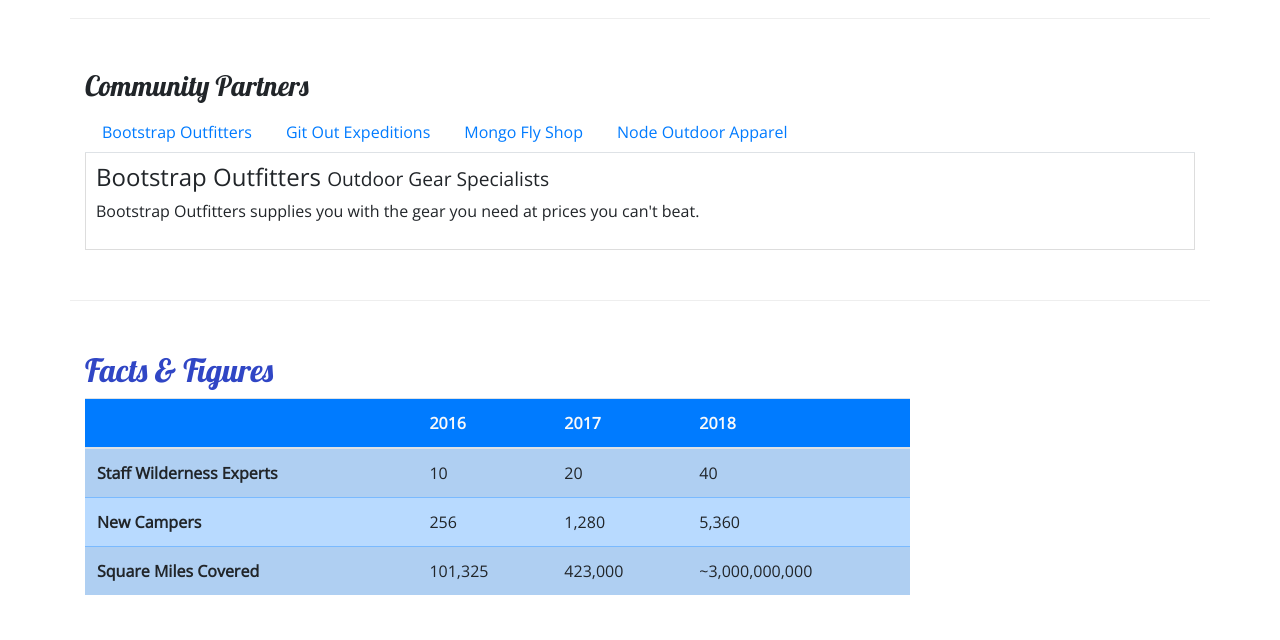
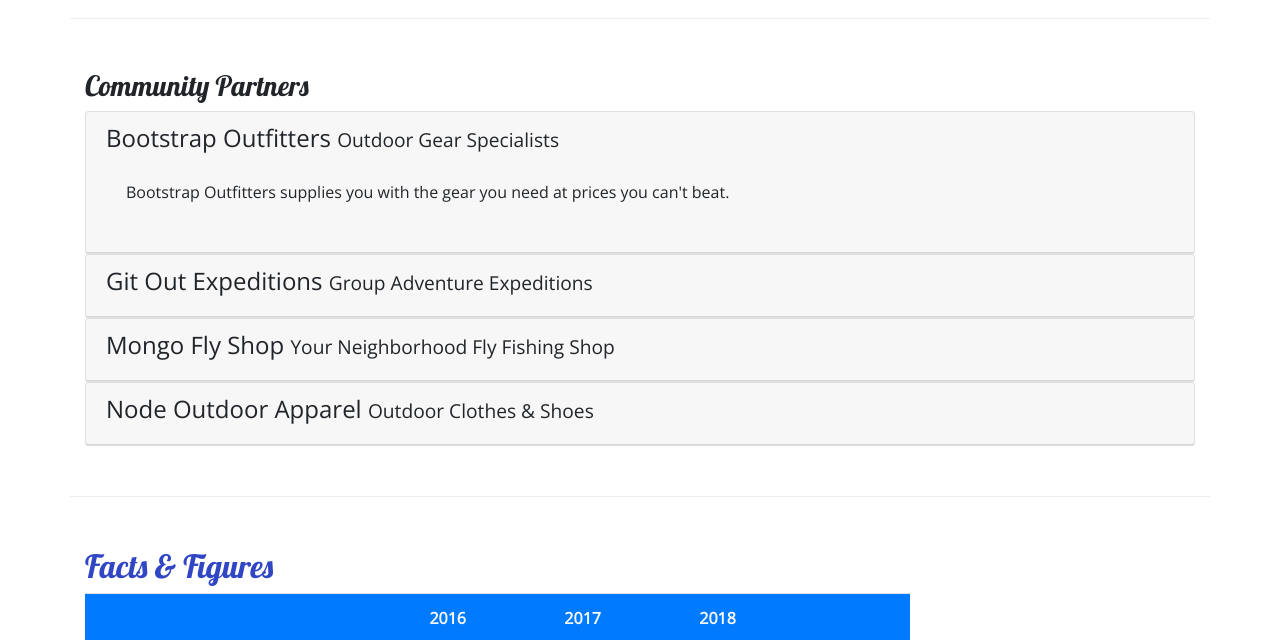
Before and after one commit to drobi710/nucamp-bootstrap, a website: page aboutus.html in a window 1280 px wide. Shown: the part 810-1450 px from the top of the page. Drawn offline with nearby package versions, Linux system fonts and the light colour scheme.

Commit message:
add Accordion to aboutus and edit css style for a:hover

```diff
--- a/aboutus.html
+++ b/aboutus.html
@@ -103,28 +103,62 @@
         <div class="row row-content">
             <div class="col">
                 <h3>Community Partners</h3>
-                <ul class="nav nav-tabs">
-                    <li class="nav-item active"><a class="nav-link" href="#bootstrap" role="tab" data-toggle="tab">Bootstrap Outfitters</a></li>
-                    <li class="nav-item"><a class="nav-link" href="#git" role="tab" data-toggle="tab">Git Out Expeditions</a></li>
-                    <li class="nav-item"><a class="nav-link" href="#mongo" role="tab" data-toggle="tab">Mongo Fly Shop</a></li>
-                    <li class="nav-item"><a class="nav-link" href="#node" role="tab" data-toggle="tab">Node Outdoor Apparel</a></li>
-                </ul>
-                <div class="tab-content">
-                    <div role="tabpanel" class="tab-pane fade show active" id="bootstrap">
-                        <h4>Bootstrap Outfitters <small>Outdoor Gear Specialists</small></h4>
-                        <p class="d-none d-sm-block">Bootstrap Outfitters supplies you with the gear you need at prices you can't beat.</p>
+                <div id="accordion">
+                    <div class="card">
+                        <div role="tab" class="card-header">
+                            <h4>
+                                <a data-toggle="collapse" data-target="#bootstrap">
+                                    Bootstrap Outfitters <small>Outdoor Gear Specialists</small>
+                                </a>
+                            </h4>
+                            <div class="collapse show" id="bootstrap" data-parent="#accordion">
+                                <div class="card-body">
+                                    <p class="d-none d-sm-block">Bootstrap Outfitters supplies you with the gear you need at prices you can't beat.</p>
+                                </div>
+                            </div>
+                        </div>
                     </div>
-                    <div role="tabpanel" class="tab-pane fade" id="git">
-                        <h4>Git Out Expeditions <small>Group Adventure Expeditions</small></h4>
-                        <p class="d-none d-sm-block">Join Git Out Expeditions to explore new horizons with a group of other adventurers!</p>
+                    <div class="card">
+                        <div role="tab" class="card-header">
+                            <h4>
+                                <a class="collapsed" data-toggle="collapse" data-target="#git">
+                                    Git Out Expeditions <small>Group Adventure Expeditions</small>
+                                </a>
+                            </h4>
+                            <div class="collapse" id="git" data-parent="#accordion">
+                                <div class="card-body">
+                                    <p class="d-none d-sm-block">Join Git Out Expeditions to explore new horizons with a group of other adventurers!</p>
+                                </div>
+                            </div>
+                        </div>
                     </div>
-                    <div role="tabpanel" class="tab-pane fade" id="mongo">
-                        <h4>Mongo Fly Shop <small>Your Neighborhood Fly Fishing Shop</small></h4>
-                        <p class="d-none d-sm-block">Need a new fishing pole, a tacklebox, or flies of all kinds? Stop by Mongo Fly Shop.</p>
+                    <div class="card">
+                        <div role="tab" class="card-header">
+                            <h4>
+                                <a class="collapsed" data-toggle="collapse" data-target="#mongo">
+                                    Mongo Fly Shop <small>Your Neighborhood Fly Fishing Shop</small>
+                                </a>
+                            </h4>
+                            <div class="collapse" id="mongo" data-parent="#accordion">
+                                <div class="card-body">
+                                    <p class="d-none d-sm-block">Need a new fishing pole, a tacklebox, or flies of all kinds? Stop by Mongo Fly Shop.</p>
+                                </div>
+                            </div>
+                        </div>
                     </div>
-                    <div role="tabpanel" class="tab-pane fade" id="node">
-                        <h4>Node Outdoor Apparel <small>Outdoor Clothes & Shoes</small></h4>
-                        <p class="d-none d-sm-block">From polar fleeces to swimsuits, hiking boots to waders, a visit to Node will be sure to get you covered.</p>
+                    <div class="card">
+                        <div role="tab" class="card-header">
+                            <h4>
+                                <a class="collapsed" data-toggle="collapse" data-target="#node">
+                                    Node Outdoor Apparel <small>Outdoor Clothes & Shoes</small>
+                                </a>
+                            </h4>
+                            <div class="collapse" id="node" data-parent="#accordion">
+                                <div class="card-body">
+                                    <p class="d-none d-sm-block">From polar fleeces to swimsuits, hiking boots to waders, a visit to Node will be sure to get you covered.</p>
+                                </div>
+                            </div>
+                        </div>
                     </div>
                 </div>
             </div>
--- a/css/styles.css
+++ b/css/styles.css
@@ -36,8 +36,13 @@ header h2 {
     background-color: #901CAD;
 }
 
-.tab-content {
+/* .tab-content {
     border: 1px solid #DDD;
     border-top: none;
     padding: 10px;
-}
+} */
+
+a, a:hover {
+    color: inherit;
+    text-decoration: none;
+  }
```
